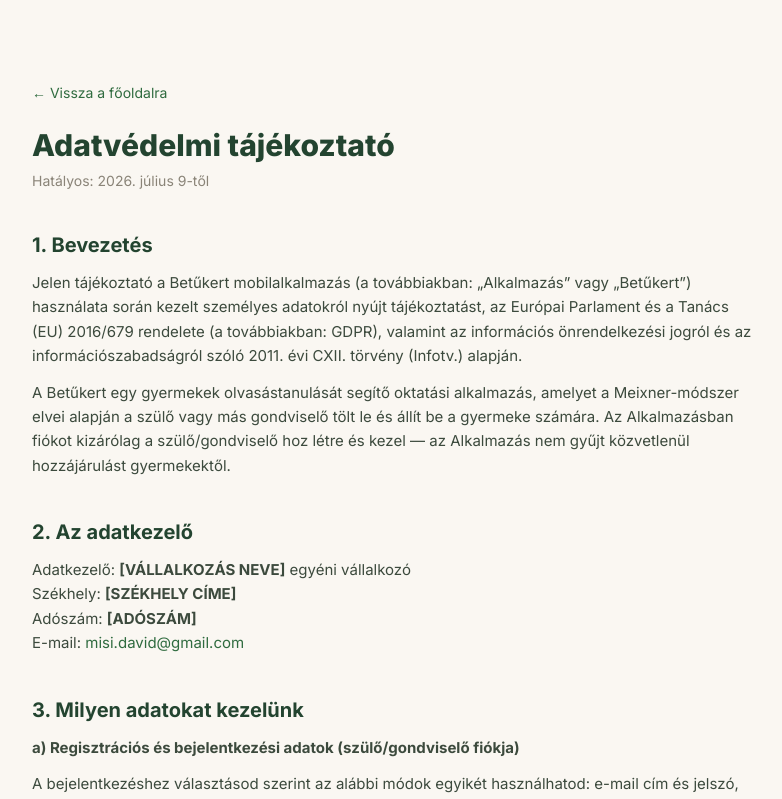
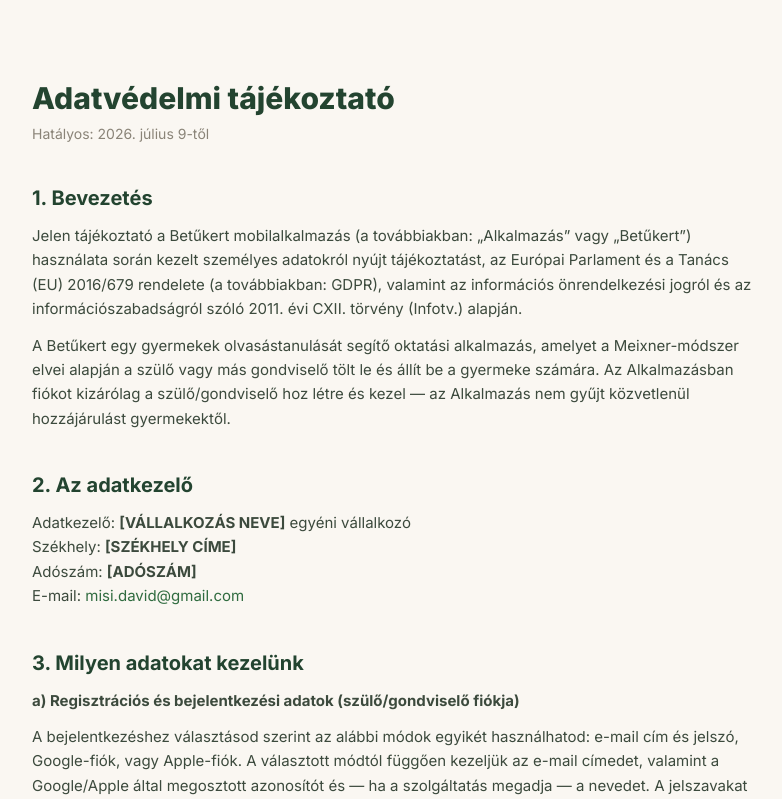
Before and after one commit to misidavid/betukert-admin, a Next.js app: page /adatvedelem in a window 1280 px wide. Shown: the top 799 px of the page, without its empty margins (248-1030 px from the left). Built offline with nearby package versions, Linux system fonts and the light colour scheme.

Commit message:
adatvédelem fix

```diff
--- a/app/adatvedelem/page.tsx
+++ b/app/adatvedelem/page.tsx
@@ -21,9 +21,6 @@
 export default function PrivacyPolicyPage() {
   return (
     <div className="max-w-3xl mx-auto px-6 py-12">
-      <Link href="/landing" className="text-sm mb-6 inline-block hover:opacity-70" style={{ color: '#2F6B3F' }}>
-        ← Vissza a főoldalra
-      </Link>
 
       <h1 className="text-3xl mb-2" style={{ fontWeight: 800, color: '#234430' }}>
         Adatvédelmi tájékoztató
```
